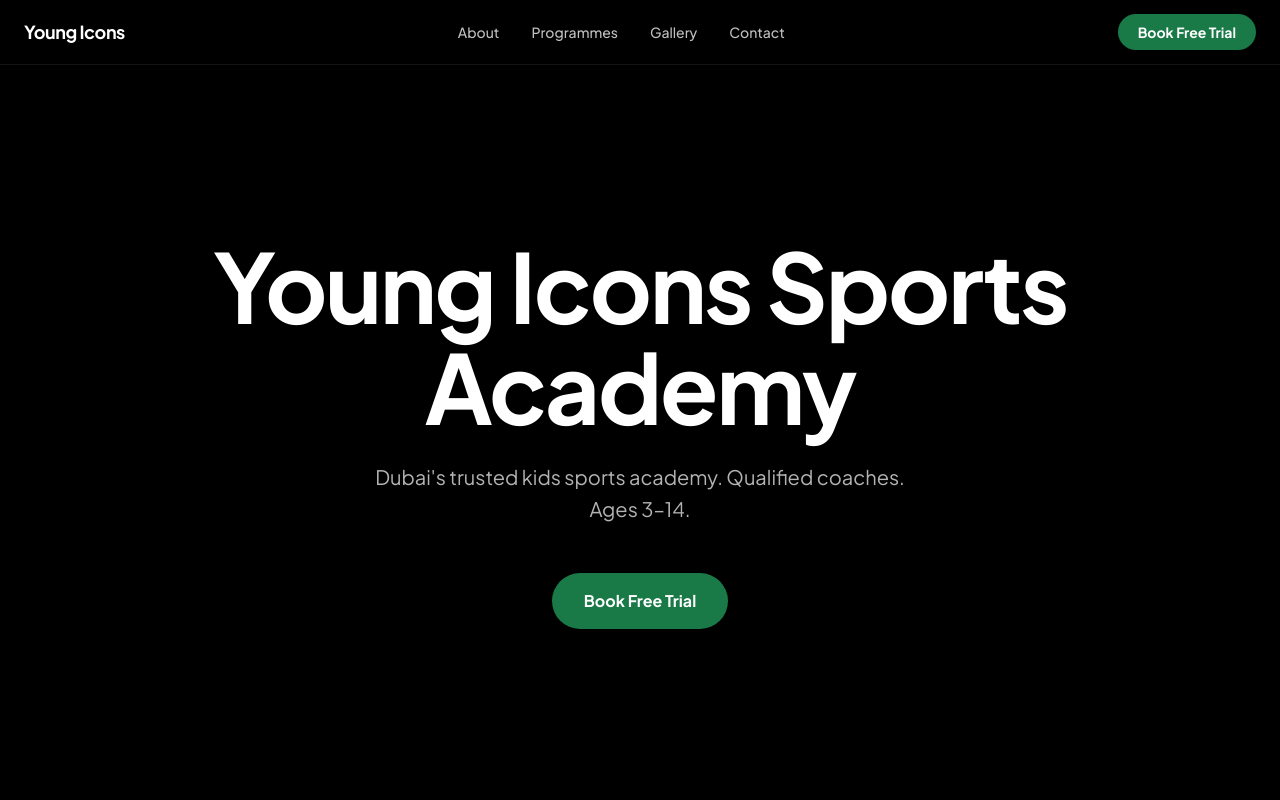
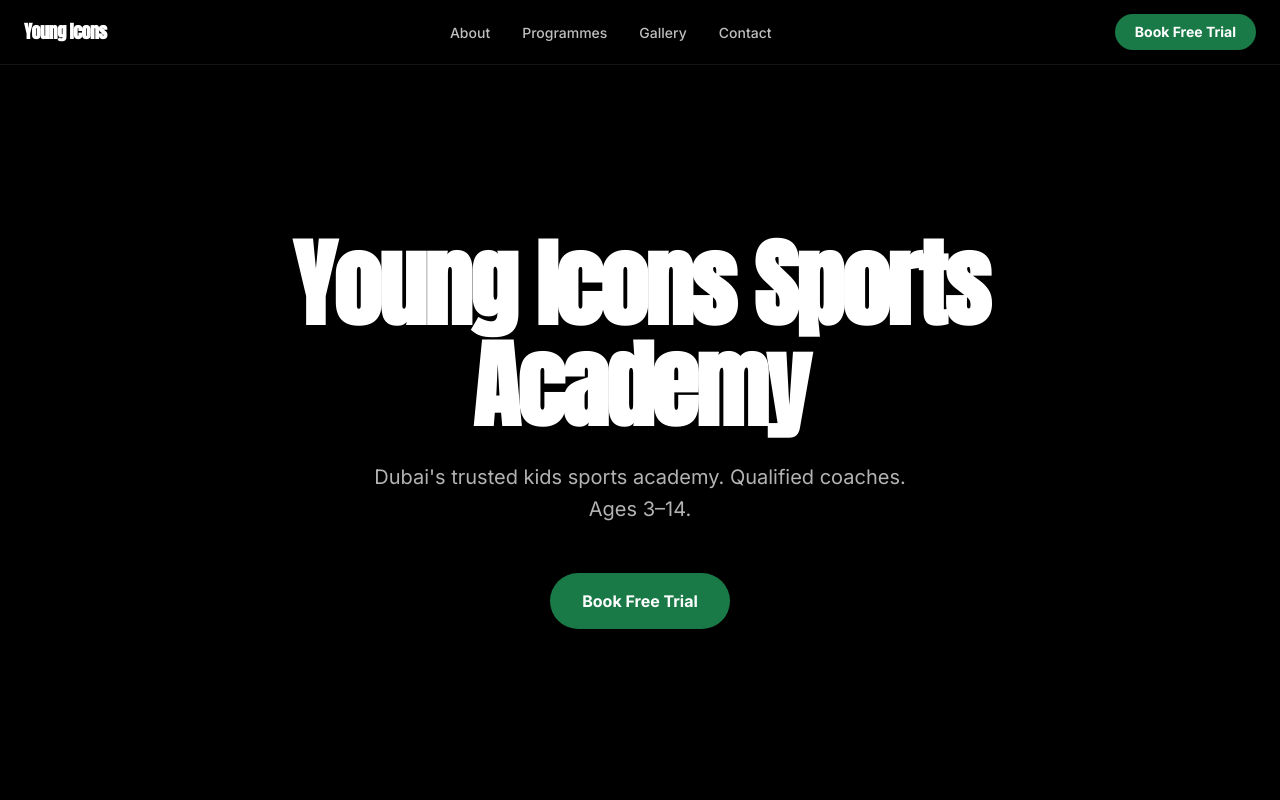
Before and after one commit to NellaThePanna/young-icons, a Next.js app: page / in a window 1280 px wide. Shown: the top 800 px of the page. Built offline with nearby package versions, Linux system fonts and the light colour scheme.

Commit message:
feat: update typography to Anton + Inter site-wide

```diff
--- a/src/app/layout.tsx
+++ b/src/app/layout.tsx
@@ -1,20 +1,20 @@
 import type { Metadata } from 'next'
-import { Space_Grotesk, Plus_Jakarta_Sans } from 'next/font/google'
+import { Anton, Inter } from 'next/font/google'
 import './globals.css'
 import '@/styles/tokens.css'
 import LenisProvider from '@/components/providers/LenisProvider'
 
-const spaceGrotesk = Space_Grotesk({
+const anton = Anton({
   subsets: ['latin'],
-  weight: ['700'],
-  variable: '--font-space-grotesk',
+  weight: ['400'],
+  variable: '--font-display',
   display: 'swap',
 })
 
-const plusJakartaSans = Plus_Jakarta_Sans({
+const inter = Inter({
   subsets: ['latin'],
   weight: ['400', '500', '700'],
-  variable: '--font-plus-jakarta-sans',
+  variable: '--font-body',
   display: 'swap',
 })
 
@@ -31,7 +31,7 @@ export default function RootLayout({
 }>) {
   return (
     <html lang="en">
-      <body className={`${spaceGrotesk.variable} ${plusJakartaSans.variable}`}>
+      <body className={`${anton.variable} ${inter.variable}`}>
         <LenisProvider>{children}</LenisProvider>
       </body>
     </html>
--- a/src/styles/tokens.css
+++ b/src/styles/tokens.css
@@ -7,8 +7,8 @@
   --color-warm-off-white: #f5f5f2;
 
   /* Typography — families (reference next/font CSS vars set in layout.tsx) */
-  --font-display: var(--font-space-grotesk), sans-serif;
-  --font-body: var(--font-plus-jakarta-sans), sans-serif;
+  --font-display: 'Anton', sans-serif;
+  --font-body: 'Inter', sans-serif;
 
   /* Typography — weights */
   --font-weight-regular: 400;
--- a/tailwind.config.ts
+++ b/tailwind.config.ts
@@ -16,8 +16,8 @@ const config: Config = {
         'warm-off-white': '#f5f5f2',
       },
       fontFamily: {
-        'space-grotesk': ['Space Grotesk', 'sans-serif'],
-        'plus-jakarta-sans': ['Plus Jakarta Sans', 'sans-serif'],
+        'anton': ['Anton', 'sans-serif'],
+        'inter': ['Inter', 'sans-serif'],
       },
       fontWeight: {
         regular: '400',
```
